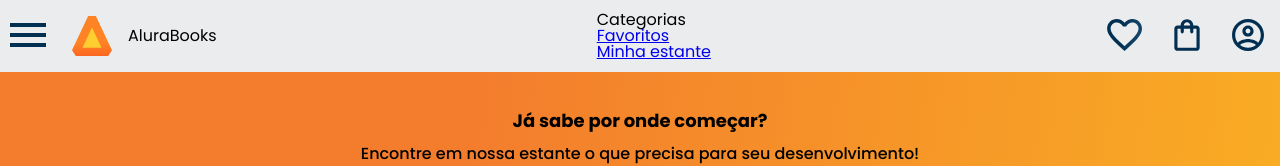
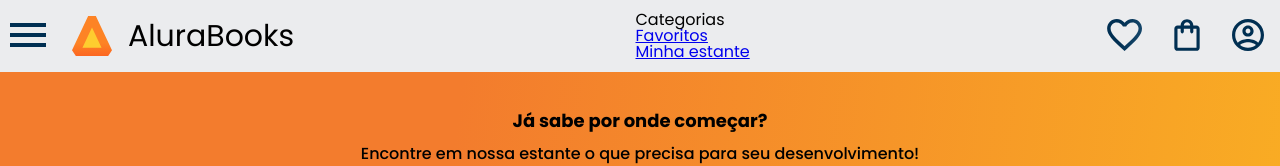
Before and after one commit to luisapcc/livros-2, a plain HTML site: page index.html in a window 1280 px wide. Shown: the top 166 px of the page. Drawn offline with nearby package versions, Linux system fonts and the light colour scheme; a web font is replaced by a local one.

Commit message:
Update header.css

```diff
--- a/styles/header.css
+++ b/styles/header.css
@@ -58,6 +58,24 @@
     display: none;
 }
 
+.container__titulo {
+    display: none;
+}
+
 @media screen and (min-width: 1024px) {
+    .container__titulo,
+    .container__titulo--negrito {
+        font-family: var(--font-secundaria);
+        font-size: 30px;
+    }
+
+    .container__titulo {
+        font-weight: 400;
+        display: block;
+    }
+
+    .container__titulo--negrito {
+        font-weight: 700;
+    }
 
 }
```
